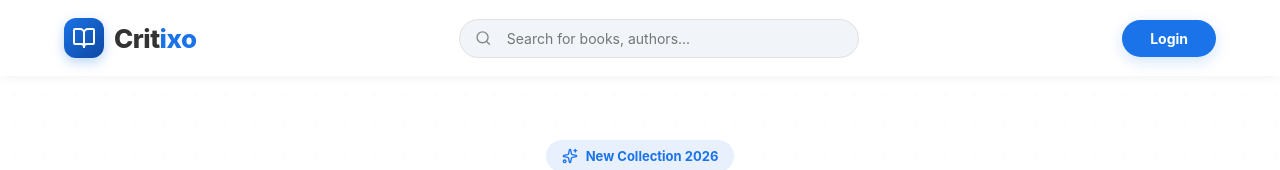
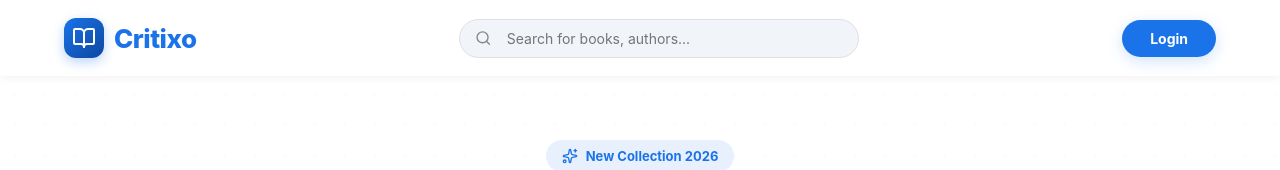
Before and after one commit to mtalhakhansialvi786-collab/Critixo, a React (Vite) app in the folder frontend/: page / in a window 1280 px wide. Shown: the top 170 px of the page. Built offline with nearby package versions, Linux system fonts and the light colour scheme; no server answers.

Commit message:
Update Navbar.jsx

```diff
--- a/frontend/src/components/Navbar.jsx
+++ b/frontend/src/components/Navbar.jsx
@@ -38,7 +38,7 @@ const Navbar = ({ searchTerm, setSearchTerm }) => {
           <BookOpen size={24} color="#fff" />
         </div>
         <h1 style={styles.logoText}>
-          Crit<span style={{ color: '#1A73E8' }}>ixo</span>
+          <span style={{ color: '#1A73E8' }}>Critixo</span>
         </h1>
       </div>
 
```
